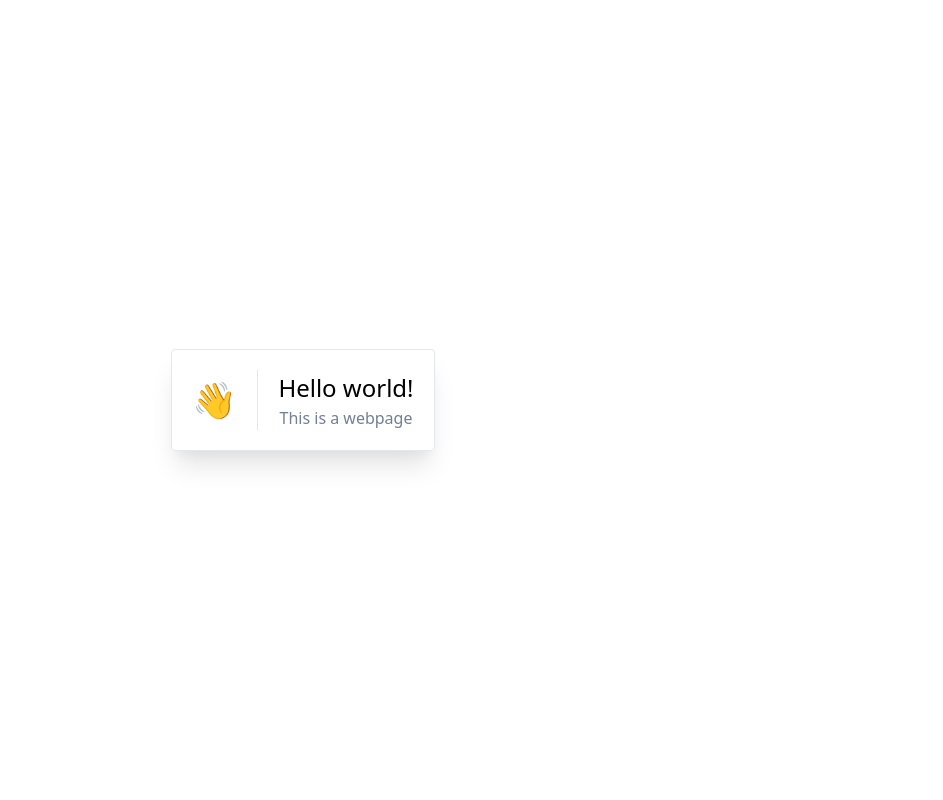
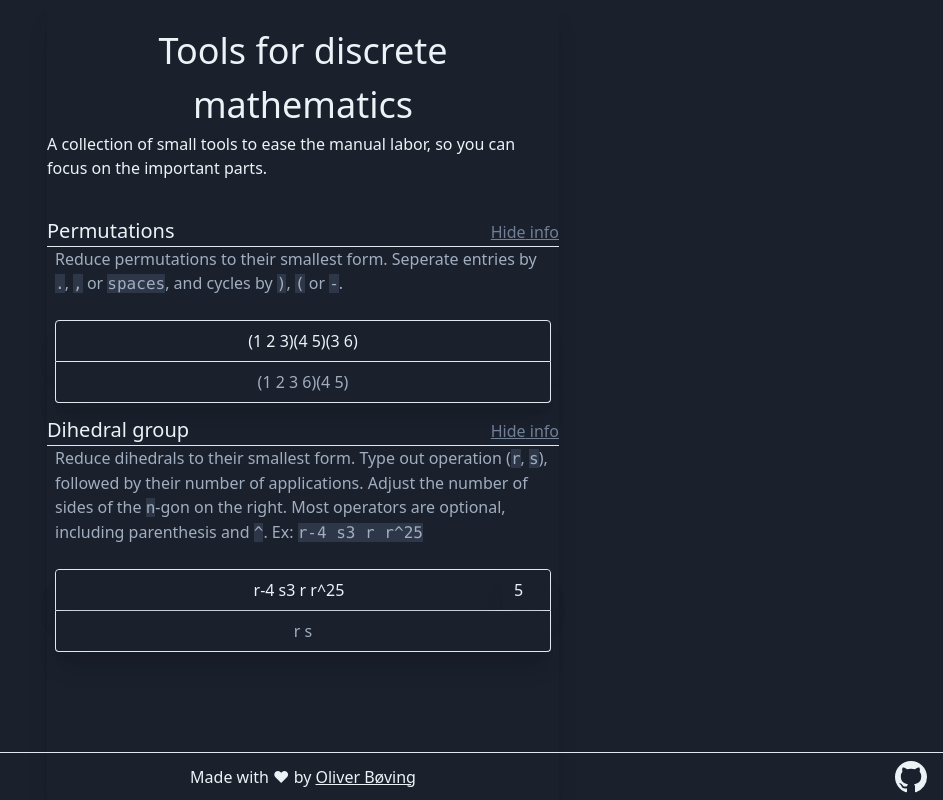
Before and after one commit to oeb25/dm.bvng.dk, a React (Vite) app: page / in a window 1280 px wide. Shown: the whole page, without its empty margins (337-1280 px from the left). Built offline with nearby package versions, Linux system fonts and the light colour scheme.

Commit message:
Added tools for permutations and dihedral groups

```diff
--- a/package.json
+++ b/package.json
@@ -19,6 +19,7 @@
     "typescript": "^3.6.4"
   },
   "dependencies": {
+    "data": "^0.6.1",
     "react": "^16.10.2",
     "react-dom": "^16.10.2"
   }
--- a/src/components/App.tsx
+++ b/src/components/App.tsx
@@ -1,13 +1,160 @@
 import * as React from "react";
 
-export const App = () => (
-  <div className="h-screen flex items-center justify-center">
-    <div className="flex items-center justify-center border p-5 shadow-xl rounded">
-      <div className="pr-5 text-4xl">👋</div>
-      <div className="flex items-center justify-center flex-col border-l pl-5">
-        <h1 className="text-2xl">Hello world!</h1>
-        <p className="text-gray-600">This is a webpage</p>
+import {
+  reducePermutation,
+  Permutation,
+  p2s,
+  parsePermutation,
+  d2s,
+  reduceDihedral,
+  parseDihedral
+} from "../data";
+
+const Code: React.FC = ({ children }) => (
+  <code className="bg-gray-800">{children}</code>
+);
+
+const Section: React.FC<{
+  title: React.ReactNode;
+  description: JSX.Element;
+}> = ({ title, description, children }) => {
+  const [showInfo, setShowInfo] = React.useState(true);
+  return (
+    <section className="flex flex-col mt-3">
+      <div className="border-b flex items-baseline">
+        <h3 className="text-xl flex-1">{title}</h3>
+        <a
+          className="text-gray-600 underline hover:text-gray-400"
+          href="#"
+          onClick={e => {
+            e.preventDefault();
+            setShowInfo(!showInfo);
+          }}
+        >
+          {showInfo ? "Hide" : "Show"} info
+        </a>
+      </div>
+      {showInfo ? <p className="text-gray-500 mx-2">{description}</p> : null}
+      <div className="flex flex-col mt-6">{children}</div>
+    </section>
+  );
+};
+
+const PermutationSection = () => {
+  const [src, setSrc] = React.useState("(1 2 3)(4 5)(3 6)");
+
+  return (
+    <Section
+      title="Permutations"
+      description={
+        <>
+          Reduce permutations to their smallest form. Seperate entries by{" "}
+          <Code>.</Code>, <Code>,</Code> or <Code>spaces</Code>, and cycles by{" "}
+          <Code>)</Code>, <Code>(</Code> or <Code>-</Code>.
+        </>
+      }
+    >
+      <input
+        className="text-center bg-gray-900 text-gray-200 border p-2 shadow-xl rounded-t mx-2"
+        type="tel"
+        value={src}
+        onChange={e => setSrc(e.target.value)}
+      />
+      <div className="text-center bg-gray-900 text-gray-500 border border-t-0 p-2 shadow-xl select-all rounded-b mx-2">
+        {p2s(reducePermutation(parsePermutation(src)))}
+      </div>
+    </Section>
+  );
+};
+
+const DihedralSection = () => {
+  const [sides, setSides] = React.useState(5);
+  const [src, setSrc] = React.useState("r-4 s3 r r^25");
+
+  return (
+    <Section
+      title="Dihedral group"
+      description={
+        <>
+          Reduce dihedrals to their smallest form. Type out operation (
+          <Code>r</Code>, <Code>s</Code>), followed by their number of
+          applications. Adjust the number of sides of the <Code>n</Code>-gon on
+          the right. Most operators are optional, including parenthesis and{" "}
+          <Code>^</Code>. Ex: <Code>r-4 s3 r r^25</Code>
+        </>
+      }
+    >
+      <div className="text-center text-gray-200 border flex shadow-xl rounded-t mx-2">
+        <input
+          className="text-center pl-12 bg-gray-900 p-2 flex-1 shadow-xl rounded-t"
+          type="tel"
+          value={src}
+          onChange={e => setSrc(e.target.value)}
+        />
+        <input
+          className="text-center bg-gray-900 p-2 shadow-xl rounded-t w-12"
+          type="number"
+          value={sides}
+          onChange={e => setSides(parseInt(e.target.value) || 0)}
+        />
+      </div>
+      <div className="text-center bg-gray-900 text-gray-500 border border-t-0 p-2 shadow-xl select-all rounded-b mx-2">
+        {d2s(reduceDihedral(parseDihedral(src), sides))}
+      </div>
+    </Section>
+  );
+};
+
+export const App = () => {
+  return (
+    <div className="w-screen h-screen max-w-lg shadow-xl mx-auto">
+      <header className="py-6">
+        <h1 className="text-4xl text-center font-thin">
+          Tools for discrete mathematics
+        </h1>
+        <p>
+          A collection of small tools to ease the manual labor, so you can focus
+          on the important parts.
+        </p>
+      </header>
+
+      <PermutationSection />
+      <DihedralSection />
+
+      <div className="fixed bottom-0 left-0 right-0 h-12 border-t flex items-center justify-center">
+        <p>
+          Made with ♥ by{" "}
+          <a
+            href="https://github.com/oeb25"
+            target="_blank"
+            className="underline"
+          >
+            Oliver Bøving
+          </a>
+        </p>
+        <a
+          className="absolute right-0 mr-4 text-gray-200"
+          target="_blank"
+          href="https://github.com/oeb25/dm.bvng.dk"
+        >
+          <GitHubLogo />
+        </a>
       </div>
     </div>
-  </div>
+  );
+};
+
+const GitHubLogo = () => (
+  <svg
+    height="32"
+    viewBox="0 0 16 16"
+    version="1.1"
+    width="32"
+    aria-hidden="true"
+  >
+    <path
+      fill="currentColor"
+      d="M8 0C3.58 0 0 3.58 0 8c0 3.54 2.29 6.53 5.47 7.59.4.07.55-.17.55-.38 0-.19-.01-.82-.01-1.49-2.01.37-2.53-.49-2.69-.94-.09-.23-.48-.94-.82-1.13-.28-.15-.68-.52-.01-.53.63-.01 1.08.58 1.23.82.72 1.21 1.87.87 2.33.66.07-.52.28-.87.51-1.07-1.78-.2-3.64-.89-3.64-3.95 0-.87.31-1.59.82-2.15-.08-.2-.36-1.02.08-2.12 0 0 .67-.21 2.2.82.64-.18 1.32-.27 2-.27.68 0 1.36.09 2 .27 1.53-1.04 2.2-.82 2.2-.82.44 1.1.16 1.92.08 2.12.51.56.82 1.27.82 2.15 0 3.07-1.87 3.75-3.65 3.95.29.25.54.73.54 1.48 0 1.07-.01 1.93-.01 2.2 0 .21.15.46.55.38A8.013 8.013 0 0016 8c0-4.42-3.58-8-8-8z"
+    ></path>
+  </svg>
 );
--- a/src/data.ts
+++ b/src/data.ts
@@ -0,0 +1,131 @@
+/* PERMUTATIONS */
+
+export type Cycle = number[];
+
+export type Permutation = Cycle[];
+
+export const mapCycle = (a: number, c: Cycle) => {
+  const i = c.indexOf(a);
+  return i == -1 ? a : c[(i + 1) % c.length];
+};
+
+export const mapPermutation = (a: number, p: Permutation) =>
+  p.reduceRight((b, c) => mapCycle(b, c), a);
+
+export const maxInCycle = (c: Cycle) => Math.max(...c);
+export const maxInPermutation = (p: Permutation) =>
+  Math.max(...p.map(maxInCycle));
+
+export const range = (a: number, b: number) => {
+  const xs = [];
+  for (let i = a; i < b; i++) xs.push(i);
+  return xs;
+};
+
+export const reducePermutation = (p: Permutation) => {
+  const taken = new Set();
+
+  const p2 = [];
+
+  for (let i = 1; i <= maxInPermutation(p); i++) {
+    if (taken.has(i)) continue;
+    taken.add(i);
+    const c = [i];
+    let j = i;
+    for (;;) {
+      j = mapPermutation(j, p);
+      if (c.indexOf(j) != -1) break;
+
+      taken.add(j);
+      c.push(j);
+    }
+    if (c.length > 1) p2.push(c);
+  }
+  return p2;
+};
+
+export const c2s = (c: Cycle) => `(${c.join(" ")})`;
+export const p2s = (p: Permutation) =>
+  p.length == 0 ? "id" : p.map(c2s).join("");
+
+export const parsePermutation = (src: string) =>
+  src
+    .split(/[\(\)\-]/g)
+    .filter(x => x.trim())
+    .map(x => x.split(/[ ,.]+/g))
+    .map(xs => xs.filter(x => x.trim()).map(x => parseInt(x)));
+
+/* DIHEDRAL GROUPS */
+
+export type Op = ["r" | "s", number];
+
+export type Dihedral = Op[];
+
+export const reduceDihedral = (d: Dihedral, n: number): Dihedral => {
+  d = d.map(([t, m]) => {
+    const k = t == "r" ? n : 2;
+    // TODO: Do this in constant time
+    while (m < 0) {
+      m += k;
+    }
+    return [t, m % k];
+  });
+
+  let complete = false;
+
+  while (!complete) {
+    complete = true;
+
+    // NOTE: Fold r's and s's
+    let i = 0;
+    while (i < d.length - 1) {
+      let a = d[i],
+        b = d[i + 1];
+      if (a[0] == b[0]) {
+        d.splice(i, 1);
+        d[i][1] = (d[i][1] + b[1]) % n;
+        if (d[i][1] == 0) {
+          d.splice(i, 1);
+        }
+      } else {
+        i += 1;
+      }
+    }
+
+    // NOTE: Flip sr -> r-1 s
+    i = 0;
+    while (i < d.length - 1) {
+      let a = d[i],
+        b = d[i + 1];
+      if (a[0] == "s" && b[0] == "r") {
+        let m = -b[1];
+
+        // TODO: Do on constant time
+        while (m < 0) {
+          m += n;
+        }
+        d[i] = ["r", m];
+        d[i + 1] = ["s", 1];
+        complete = false;
+        break;
+      } else {
+        i += 1;
+      }
+    }
+  }
+
+  return d;
+};
+
+export const parseDihedral = (src: string): Dihedral =>
+  (src.match(/([sr]\^?\(?-?\d*\)?)/g) || []).map(x => {
+    const t = x[0] as "r" | "s";
+    const s = x.substring(1).replace(/[\^\(\)]/g, "");
+    const n = parseInt((s == "-" ? "-1" : s) || "1");
+    return [t, n];
+  });
+
+export const d2s = (d: Dihedral) =>
+  d.length == 0
+    ? "id"
+    : d.map(x => (x[1] == 0 ? "" : x[1] == 1 ? x[0] : x[0] + x[1])).join(" ");
--- a/src/index.html
+++ b/src/index.html
@@ -7,7 +7,7 @@
     <title>Welcome</title>
     <link rel="stylesheet" href="./style.css" />
   </head>
-  <body>
+  <body class="bg-gray-900 text-gray-200">
     <div id="app"></div>
     <script src="./main.tsx"></script>
   </body>
--- a/tsconfig.json
+++ b/tsconfig.json
@@ -4,7 +4,10 @@
     // "incremental": true,                   /* Enable incremental compilation */
     "target": "es5" /* Specify ECMAScript target version: 'ES3' (default), 'ES5', 'ES2015', 'ES2016', 'ES2017', 'ES2018', 'ES2019' or 'ESNEXT'. */,
     "module": "commonjs" /* Specify module code generation: 'none', 'commonjs', 'amd', 'system', 'umd', 'es2015', or 'ESNext'. */,
-    // "lib": [],                             /* Specify library files to be included in the compilation. */
+    "lib": [
+      "es2015",
+      "dom"
+    ] /* Specify library files to be included in the compilation. */,
     // "allowJs": true,                       /* Allow javascript files to be compiled. */
     // "checkJs": true,                       /* Report errors in .js files. */
     "jsx": "preserve" /* Specify JSX code generation: 'preserve', 'react-native', or 'react'. */,
```
Also changed, not shown: 2 other files (tests, documents, lock files or other folders).
